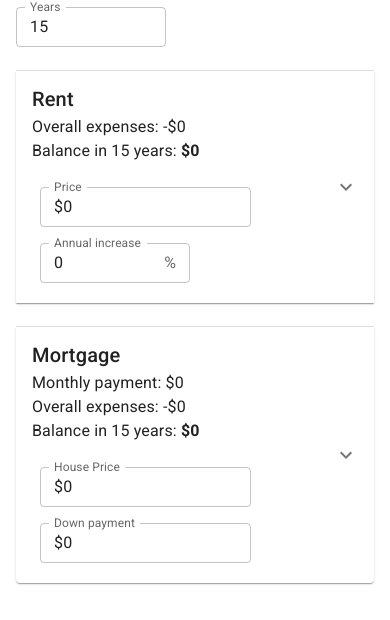
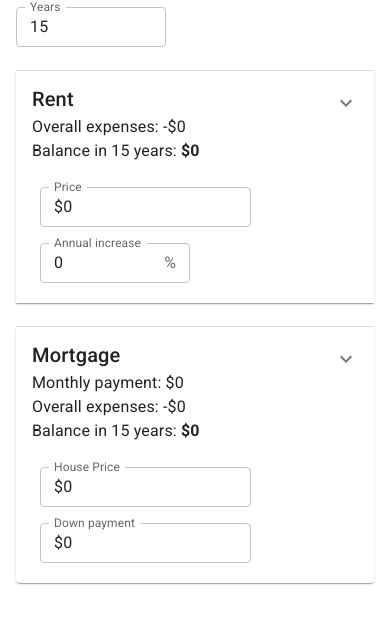
Before and after one commit to nikuz/mortgage, a React (Create React App) app: page / in a window 390 px wide. Shown: the part 278-898 px from the top of the page. Built offline with nearby package versions, Linux system fonts and the light colour scheme; some icons are missing.

Commit message:
improve usability on mobile screens

```diff
--- /dev/null
+++ b/src/components/accordion/Accordion.tsx
@@ -0,0 +1,76 @@
+import React, { useState, useContext, useCallback } from 'react';
+import {
+    Accordion as MaterialAccordion,
+    AccordionSummary as MaterialAccordionSummary,
+    AccordionDetails as MaterialAccordionDetails,
+} from '@mui/material';
+import ExpandMoreIcon from '@mui/icons-material/ExpandMore';
+import { SxProps } from '@mui/system';
+
+interface Props {
+    children: NonNullable<React.ReactNode>,
+    sx?: SxProps,
+}
+
+export default function AccordionComponent(props: Props) {
+    const {
+        children,
+        sx,
+    } = props;
+    const [expanded, setExpanded] = useState(false);
+
+    const expandToggleHandler = useCallback((event: React.MouseEvent) => {
+        const target = event.target as HTMLElement;
+        if (!target.closest('.MuiTextField-root')) {
+            setExpanded(!expanded);
+        }
+    }, [expanded]);
+
+    return (
+        <AccordionContext.Provider
+            value={{
+                onSummaryClick: expandToggleHandler,
+            }}
+        >
+            <MaterialAccordion
+                expanded={expanded}
+                sx={{
+                    '& .MuiAccordionSummary-expandIconWrapper': {
+                        alignSelf: 'flex-start',
+                    },
+                    ...sx,
+                }}
+            >
+                {children}
+            </MaterialAccordion>
+        </AccordionContext.Provider>
+    );
+}
+
+interface AccordionContextType {
+    onSummaryClick?: (event: React.MouseEvent) => void,
+}
+
+export const AccordionContext = React.createContext<AccordionContextType>({});
+
+export function AccordionSummary(props: { children: React.ReactNode }) {
+    const context = useContext(AccordionContext);
+    return (
+        <MaterialAccordionSummary
+            expandIcon={(
+                <ExpandMoreIcon sx={{ margin: '20px 0' }} />
+            )}
+            onClick={context?.onSummaryClick}
+        >
+            {props.children}
+        </MaterialAccordionSummary>
+    );
+}
+
+export function AccordionDetails(props: { children: React.ReactNode }) {
+    return (
+        <MaterialAccordionDetails sx={{ overflow: 'auto' }}>
+            {props.children}
+        </MaterialAccordionDetails>
+    );
+}
--- /dev/null
+++ b/src/components/accordion/index.ts
@@ -0,0 +1 @@
+export { default, AccordionSummary, AccordionDetails } from './Accordion';
--- a/src/components/index.ts
+++ b/src/components/index.ts
@@ -3,3 +3,4 @@ export { default as CurrencyValue } from './currency-value';
 export { default as HelpIcon } from './help-icon';
 export { default as PercentField } from './percent-field';
 export { default as ThemeProvider, ThemeContext } from './theme';
+export { default as Accordion, AccordionSummary, AccordionDetails } from './accordion';
--- a/src/features/mortgage/Mortgage.tsx
+++ b/src/features/mortgage/Mortgage.tsx
@@ -1,9 +1,6 @@
-import React, { useState, useRef, useMemo, useCallback, useEffect } from 'react';
+import React, { useState, useMemo, useCallback, useEffect } from 'react';
 import {
     Box,
-    Accordion,
-    AccordionSummary,
-    AccordionDetails,
     Typography,
     Grid,
     Table,
@@ -13,11 +10,14 @@ import {
     TableCell,
 } from '@mui/material';
 import { SxProps } from '@mui/system';
-import ExpandMoreIcon from '@mui/icons-material/ExpandMore';
 import {
+    Accordion,
+    AccordionSummary,
+    AccordionDetails,
     CurrencyField,
     PercentField,
-    CurrencyValue, HelpIcon,
+    CurrencyValue,
+    HelpIcon,
 } from 'src/components';
 import {
     calculateCompoundPercents,
@@ -53,8 +53,6 @@ export default function MortgageFeature(props: Props) {
     const [taxesAnnualIncrease, setTaxesAnnualIncrease] = useState(4.4);
     const [housePriceAnnualIncrease, setHousePriceAnnualIncrease] = useState(5);
     const [houseMaintenance, setHouseMaintenance] = useState(1);
-    const [expanded, setExpanded] = useState(false);
-    const fieldFocusState = useRef<boolean>(false);
     const monthlyPayment = useMemo(() => calculateMortgagePayment({
         housePrice,
         downPayment,
@@ -156,12 +154,6 @@ export default function MortgageFeature(props: Props) {
         return result;
     }, [savings, downPayment, investmentReturnRate, calculateMonthlyInvestment]);
 
-    const accordionClickHandler = useCallback(() => {
-        if (!fieldFocusState.current) {
-            setExpanded(!expanded);
-        }
-    }, [expanded]);
-
     const setHousePriceHandler = useCallback((value: number) => {
         setHousePrice(value);
         window?.localStorage.setItem('housePrice', value.toString());
@@ -250,11 +242,8 @@ export default function MortgageFeature(props: Props) {
     }, []);
 
     return (
-        <Accordion expanded={expanded} sx={sx}>
-            <AccordionSummary
-                expandIcon={<ExpandMoreIcon />}
-                onClick={accordionClickHandler}
-            >
+        <Accordion sx={sx}>
+            <AccordionSummary>
                 <Grid container spacing={2}>
                     <Grid item xs={12} sm={4}>
                         <Typography variant="h6" sx={{ mr: 2 }}>Mortgage</Typography>
@@ -298,30 +287,18 @@ export default function MortgageFeature(props: Props) {
                             label="House Price"
                             value={housePrice}
                             sx={{ m: 1, mr: 2 }}
-                            onFocus={() => {
-                                fieldFocusState.current = true;
-                            }}
-                            onBlur={() => {
-                                fieldFocusState.current = false;
-                            }}
                             onChange={setHousePriceHandler}
                         />
                         <CurrencyField
                             label="Down payment"
                             value={downPayment}
                             sx={{ m: 1, mr: 2 }}
-                            onFocus={() => {
-                                fieldFocusState.current = true;
-                            }}
-                            onBlur={() => {
-                                fieldFocusState.current = false;
-                            }}
                             onChange={setDownPaymentHandler}
                         />
                     </Grid>
                 </Grid>
             </AccordionSummary>
-            <AccordionDetails sx={{ overflow: 'auto' }}>
+            <AccordionDetails>
                 <Table size="small">
                     <TableHead>
                         <TableRow>
@@ -417,7 +394,7 @@ export default function MortgageFeature(props: Props) {
                             <TableCell>Monthly Budget</TableCell>
                             <TableCell>Monthly Expenses</TableCell>
                             <TableCell align="right">Monthly Investment</TableCell>
-                            <TableCell align="right">
+                            <TableCell align="right" sx={{ whiteSpace: 'nowrap' }}>
                                 Investment balance
                                 <HelpIcon
                                     title={
@@ -449,7 +426,7 @@ export default function MortgageFeature(props: Props) {
                                     <TableCell>
                                         <CurrencyValue value={adjustedBudget} />
                                     </TableCell>
-                                    <TableCell>
+                                    <TableCell sx={{ whiteSpace: 'nowrap' }}>
                                         <CurrencyValue
                                             value={calculateMonthlyExpenses(key)}
                                             sx={{ verticalAlign: 'middle' }}
--- a/src/features/rent/Rent.tsx
+++ b/src/features/rent/Rent.tsx
@@ -1,8 +1,5 @@
-import React, { useState, useRef, useCallback, useEffect } from 'react';
+import React, { useState, useCallback, useEffect } from 'react';
 import {
-    Accordion,
-    AccordionSummary,
-    AccordionDetails,
     Typography,
     Table,
     TableHead,
@@ -12,8 +9,10 @@ import {
     Grid,
 } from '@mui/material';
 import { SxProps } from '@mui/system';
-import ExpandMoreIcon from '@mui/icons-material/ExpandMore';
 import {
+    Accordion,
+    AccordionSummary,
+    AccordionDetails,
     CurrencyField,
     PercentField,
     CurrencyValue,
@@ -45,8 +44,6 @@ export default function RentFeature(props: Props) {
     } = props;
     const [rentPrice, setRentPrice] = useState(0);
     const [rentAnnualIncrease, setRentAnnualIncrease] = useState(0);
-    const [expanded, setExpanded] = useState(false);
-    const fieldFocusState = useRef<boolean>(false);
 
     const calculateInvestmentBalance = useCallback((years: number) => {
         let result = savings;
@@ -71,12 +68,6 @@ export default function RentFeature(props: Props) {
         }
         return result;
     }, [savings, budget, budgetIncreaseRate, rentPrice, rentAnnualIncrease, investmentReturnRate]);
-
-    const accordionClickHandler = useCallback(() => {
-        if (!fieldFocusState.current) {
-            setExpanded(!expanded);
-        }
-    }, [expanded]);
 
     const setRentPriceHandler = useCallback((value: number) => {
         setRentPrice(value);
@@ -103,11 +94,8 @@ export default function RentFeature(props: Props) {
     }, []);
 
     return (
-        <Accordion expanded={expanded} sx={sx}>
-            <AccordionSummary
-                expandIcon={<ExpandMoreIcon />}
-                onClick={accordionClickHandler}
-            >
+        <Accordion sx={sx}>
+            <AccordionSummary>
                 <Grid container spacing={2}>
                     <Grid item xs={12} sm={4}>
                         <Typography variant="h6" sx={{ mr: 2 }}>Rent</Typography>
@@ -134,30 +122,18 @@ export default function RentFeature(props: Props) {
                             label="Price"
                             value={rentPrice}
                             sx={{ m: 1, mr: 2 }}
-                            onFocus={() => {
-                                fieldFocusState.current = true;
-                            }}
-                            onBlur={() => {
-                                fieldFocusState.current = false;
-                            }}
                             onChange={setRentPriceHandler}
                         />
                         <PercentField
                             label="Annual increase"
                             value={rentAnnualIncrease}
                             sx={{ m: 1, minWidth: '150px' }}
-                            onFocus={() => {
-                                fieldFocusState.current = true;
-                            }}
-                            onBlur={() => {
-                                fieldFocusState.current = false;
-                            }}
                             onChange={setRentAnnualIncreaseHandler}
                         />
                     </Grid>
                 </Grid>
             </AccordionSummary>
-            <AccordionDetails sx={{ overflow: 'auto' }}>
+            <AccordionDetails>
                 <Table size="small">
                     <TableHead>
                         <TableRow>
@@ -165,7 +141,7 @@ export default function RentFeature(props: Props) {
                             <TableCell>Monthly Budget</TableCell>
                             <TableCell align="right">Monthly rent</TableCell>
                             <TableCell align="right">Monthly Investment</TableCell>
-                            <TableCell align="right">
+                            <TableCell align="right" sx={{ whiteSpace: 'nowrap' }}>
                                 Investment balance
                                 <HelpIcon title="Savings as a starting balance" />
                             </TableCell>
```
